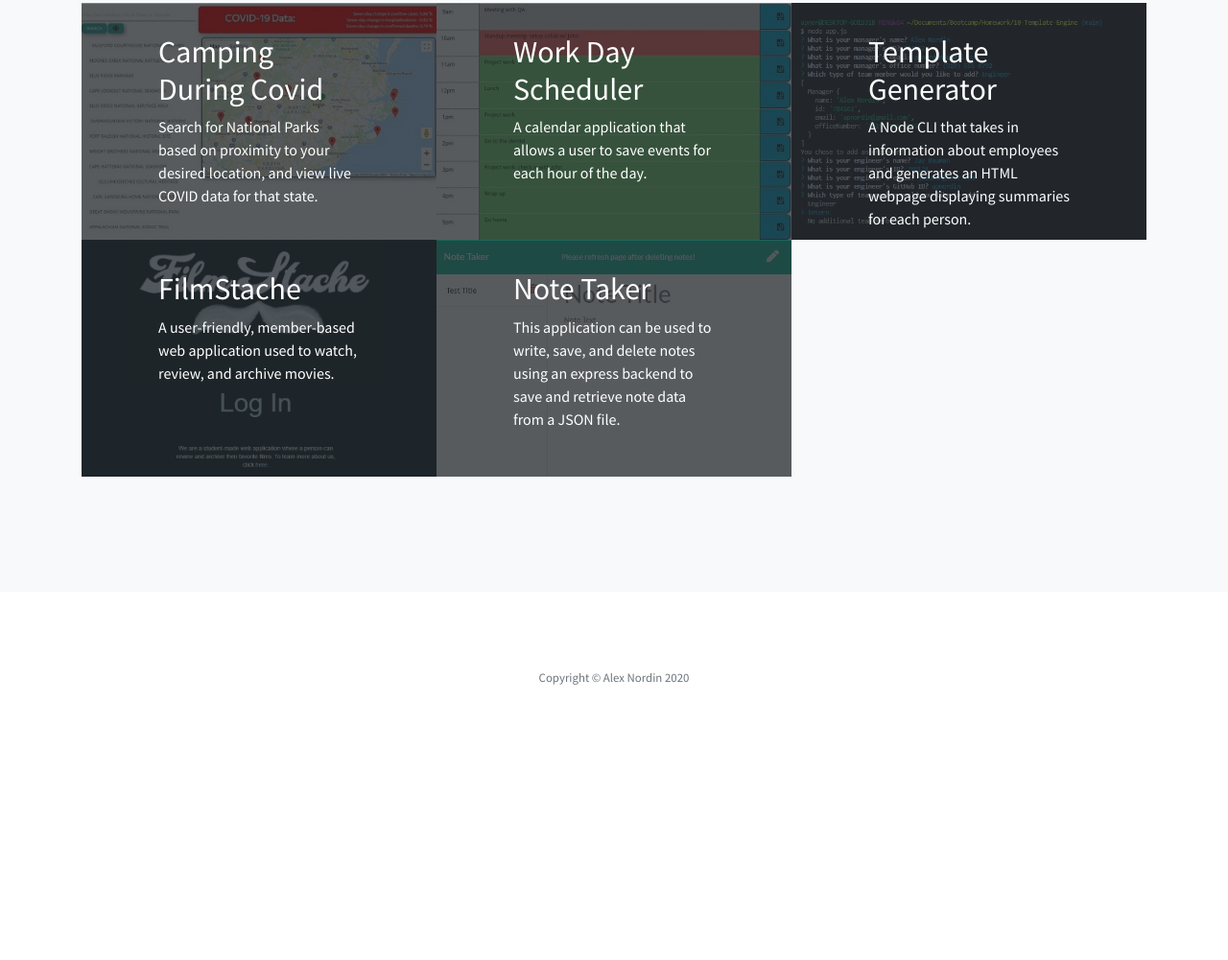
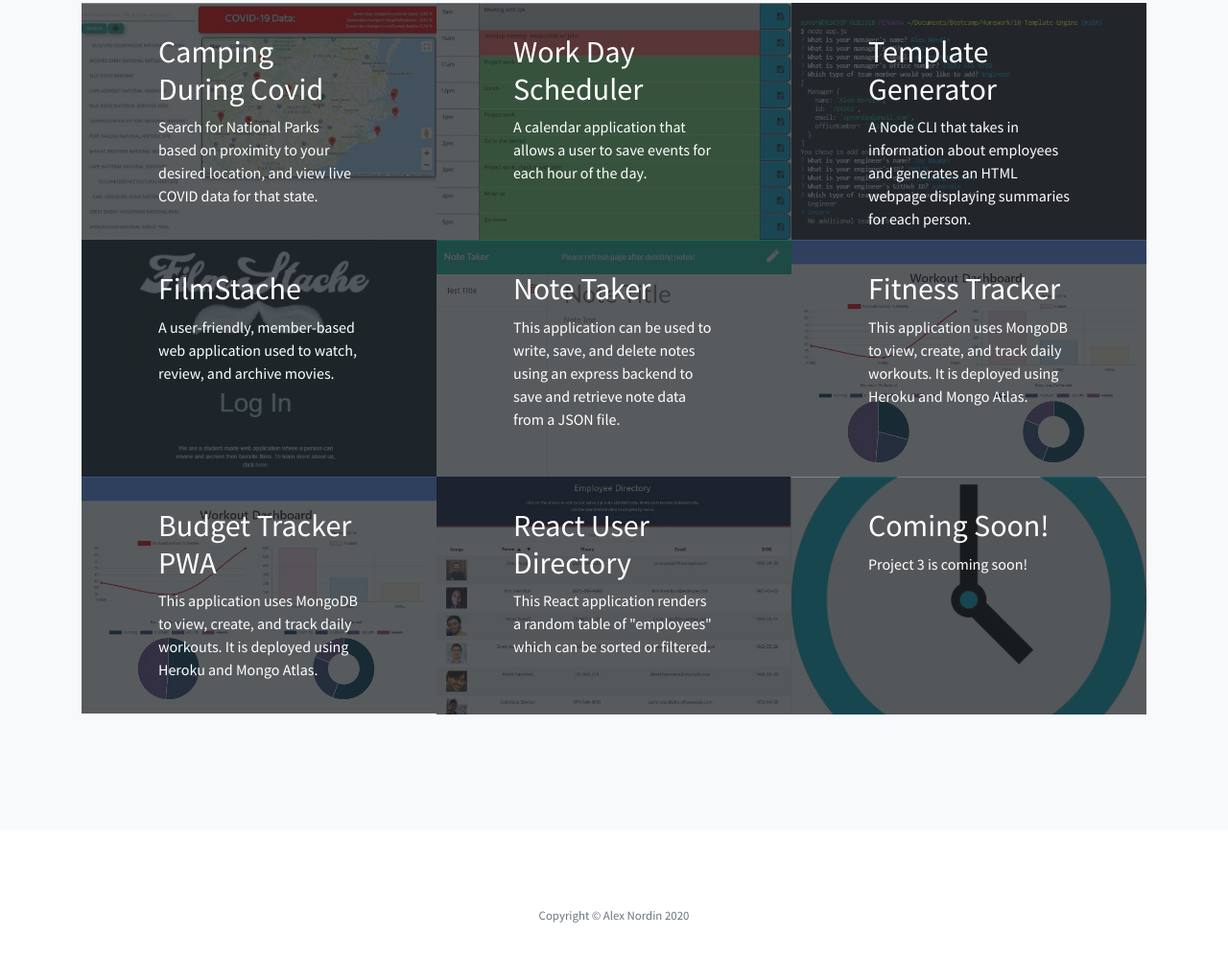
Before and after one commit to apnordin/apnordin.github.io, a plain HTML site: page index.html in a window 1280 px wide. Shown: the part 1798-2799 px from the top of the page at 96% size. Before the commit the page ends 2594 px from the top, so only its background shows below. Drawn offline with Linux system fonts and the light colour scheme.

Commit message:
Added to portfolio

```diff
--- a/index.html
+++ b/index.html
@@ -168,6 +168,57 @@
             <img class="img-fluid" src="img/NoteTaker.jpg" alt="Note-Taker">
           </a>
         </div>
+        <div class="col-lg-4">
+          <a class="portfolio-item" href="https://workout-tracker-1-15.herokuapp.com/"
+            target="_blank">
+            <div class="caption">
+              <div class="caption-content">
+                <div class="h2">Fitness Tracker</div>
+                <p class="mb-0 portfolio-small">This application uses MongoDB to view, create, and track daily workouts. It is deployed using Heroku and Mongo Atlas.</p>
+              </div>
+            </div>
+            <img class="img-fluid" src="img/Fitness-Tracker.jpg" alt="Workout-Tracker">
+          </a>
+        </div>
+
+        <div class="col-lg-4">
+          <a class="portfolio-item" href="https://budget-tracker-pwa-18.herokuapp.com/"
+            target="_blank">
+            <div class="caption">
+              <div class="caption-content">
+                <div class="h2">Budget Tracker PWA</div>
+                <p class="mb-0 portfolio-small">This application uses MongoDB to view, create, and track daily workouts. It is deployed using Heroku and Mongo Atlas.</p>
+              </div>
+            </div>
+            <img class="img-fluid" src="img/Fitness-Tracker.jpg" alt="Fitness-Tracker">
+          </a>
+        </div>
+
+        <div class="col-lg-4">
+          <a class="portfolio-item" href="https://apnordin.github.io/19-Employee-Directory/"
+            target="_blank">
+            <div class="caption">
+              <div class="caption-content">
+                <div class="h2">React User Directory</div>
+                <p class="mb-0 portfolio-small">This React application renders a random table of "employees" which can be sorted or filtered.</p>
+              </div>
+            </div>
+            <img class="img-fluid" src="img/Directory.jpg" alt="Directory">
+          </a>
+        </div>
+
+        <div class="col-lg-4">
+          <a class="portfolio-item" href=""
+            target="_blank">
+            <div class="caption">
+              <div class="caption-content">
+                <div class="h2">Coming Soon!</div>
+                <p class="mb-0 portfolio-small">Project 3 is coming soon!</p>
+              </div>
+            </div>
+            <img class="img-fluid" src="img/clock.jpg" alt="Project-3">
+          </a>
+        </div>
 
       </div>
     </div>
```
Also changed, not shown: img/Budget-Tracker.jpg (added), img/Directory.jpg (added), img/Fitness-Tracker.jpg (added), img/clock.jpg (added), 2 other files.
